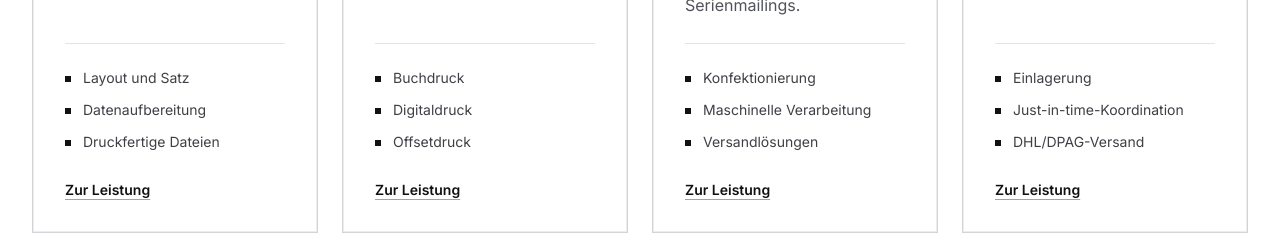
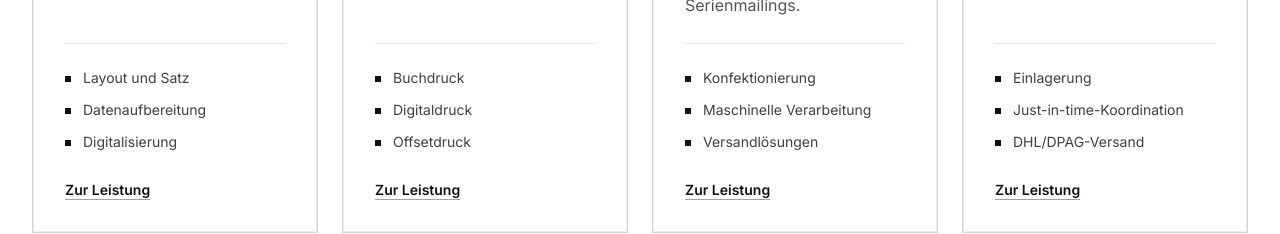
Before and after one commit to Aboud3/DWS-Website, a Next.js app: page / in a window 1280 px wide. Shown: the part 1420-1654 px from the top of the page. Built offline with nearby package versions, Linux system fonts and the light colour scheme.

Commit message:
Update homepage design bullets

```diff
--- a/app/en/page.tsx
+++ b/app/en/page.tsx
@@ -18,7 +18,7 @@ const services: Service[] = [
     eyebrow: "Design",
     description:
       "Layout, data preparation and print-ready setup before production, processing and shipping.",
-    points: ["Layout setup", "Data preparation", "Print-ready files"],
+    points: ["Layout setup", "Data preparation", "Digitization"],
   },
   {
     title: "Print",
--- a/lib/content.ts
+++ b/lib/content.ts
@@ -46,7 +46,7 @@ export const services: Service[] = [
     eyebrow: "Design",
     description:
       "Layout, Datenaufbereitung und druckfertige Vorbereitung als Grundlage für Produktion, Verarbeitung und Versand.",
-    points: ["Layout und Satz", "Datenaufbereitung", "Druckfertige Dateien"],
+    points: ["Layout und Satz", "Datenaufbereitung", "Digitalisierung"],
   },
   {
     title: "Druck",
```
